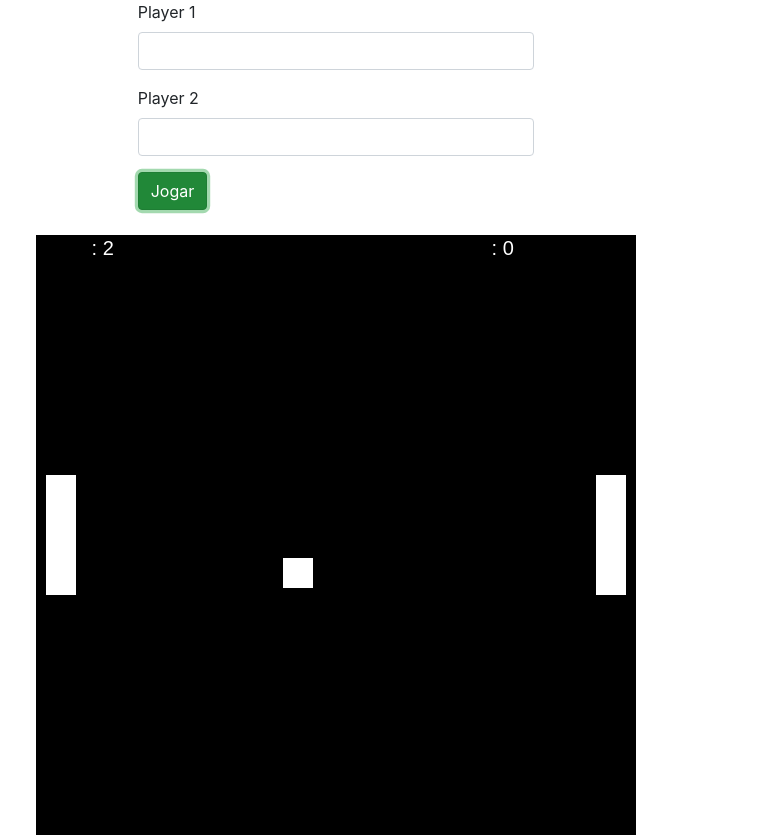
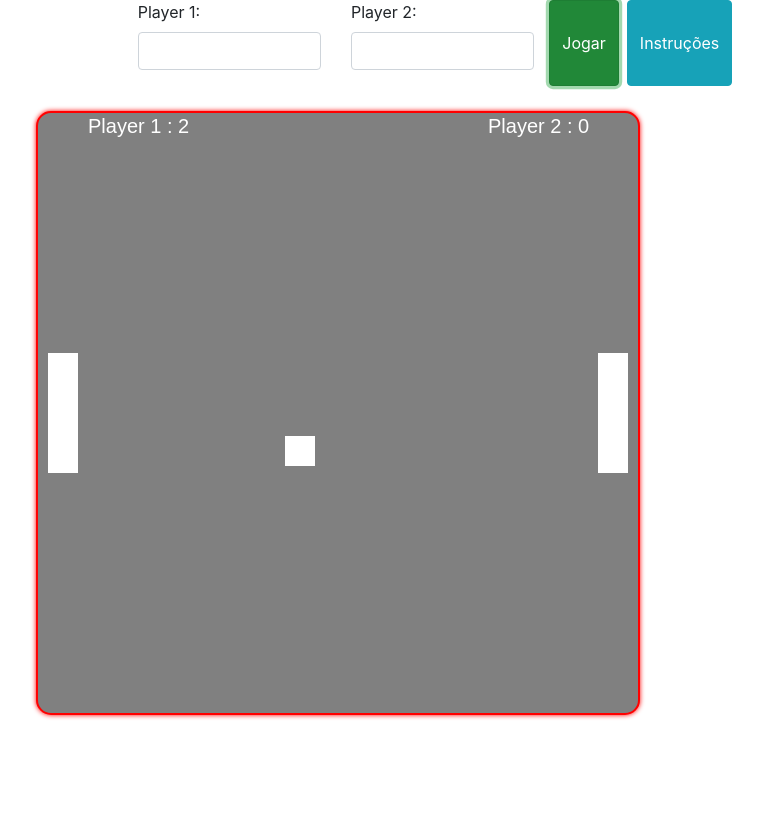
Before and after one commit to pblkratos/Pong-Game-Catolica-SC, a plain HTML site: page index.html in a window 1280 px wide. Both pictures are taken after a click on the button "Jogar". Shown: the whole page, without its empty margins (304-1067 px from the left). After the commit the page ends 800 px from the top, so only its background shows below. Drawn offline with nearby package versions, Linux system fonts and the light colour scheme.

Commit message:
Nomes de jogadores implementado

```diff
--- a/index.html
+++ b/index.html
@@ -11,24 +11,27 @@
         <div class="container-fluid">
             <div class="row">
                 <div class="col-lg-4">
+
                 </div>
-            <div class="col-lg-4">
+                <div class="col-lg-2">
                     <div class="form-group">
-                    <label for="player1">Player 1</label>
+                        <label for="player1" id="player1Label">Player 1:</label>
                         <input type="text" class="form-control" id="player1">
                     </div>
+                </div>
+                <div class="col-lg-2">
                     <div class="form-group">
-                    <label for="player2">Player 2</label>
+                        <label for="player2" id="player2Label">Player 2:</label>
                         <input type="text" class="form-control" id="player2">
                     </div>
+                </div>
                 <button type="button" class="btn btn-success" id="play">Jogar</button>
-            </div>
+                <button type="button" class="btn btn-info ml-2" id="instruction">Instruções</button>
                 <div class="col-lg-4"></div>
             </div>
         </div>
 
-    <canvas height= "600" width="600" id="mycanvas">Seu navegador não é compativel com este elemento, por favor atualize o seu browser.</canvas>
-
+        <canvas height= "600" width="600" hidden id="mycanvas">Seu navegador não é compativel com este elemento, por favor atualize o seu browser.</canvas>
 
         <script src="https://code.jquery.com/jquery-3.5.1.slim.min.js" integrity="sha384-DfXdz2htPH0lsSSs5nCTpuj/zy4C+OGpamoFVy38MVBnE+IbbVYUew+OrCXaRkfj" crossorigin="anonymous"></script>
         <script src="https://cdn.jsdelivr.net/npm/popper.js@1.16.0/dist/umd/popper.min.js" integrity="sha384-Q6E9RHvbIyZFJoft+2mJbHaEWldlvI9IOYy5n3zV9zzTtmI3UksdQRVvoxMfooAo" crossorigin="anonymous"></script>
--- a/js/scripts.js
+++ b/js/scripts.js
@@ -1,9 +1,9 @@
 var canvas = document.getElementById("mycanvas");
 var ctx = canvas.getContext("2d");
-
 let play = document.querySelector("#play");
 
 play.onclick = function names(){
+	canvas.removeAttribute("hidden");
 	let player1 = document.getElementById("player1").value;
 	let player2 = document.getElementById("player2").value;
 
@@ -37,6 +37,9 @@ play.onclick = function names(){
 		score:0,
 		speed:15
 	};
+
+	player1 == "" ? player1="Player 1" : player1=player1;
+	player2 == "" ? player2="Player 2" : player2=player2;
 
 	document.addEventListener("keydown", function (e) {
 		teclas[e.keyCode] = true;
--- a/styles/style.css
+++ b/styles/style.css
@@ -2,19 +2,11 @@ canvas{
     position: absolute;
     left: 50%;
     right: 50%;
-    background-color: black;
+    background-color: grey;
+    border: 2px solid red;
+    border-radius: 15px;
     margin-top: 25px;
     margin-left: -300px;
     margin-bottom: 25px;
+    box-shadow: 0px 0px 5px red;
 }
-
-/* meu
-canvas{
-    position: flex;
-    flex-direction: column;
-    margin-left: 25%;
-    border: 20px solid #00ff40;
-
-    height: 600px;
-    width: 600px;
-} */
```
Lines whose indentation alone changed are shown as unchanged.
